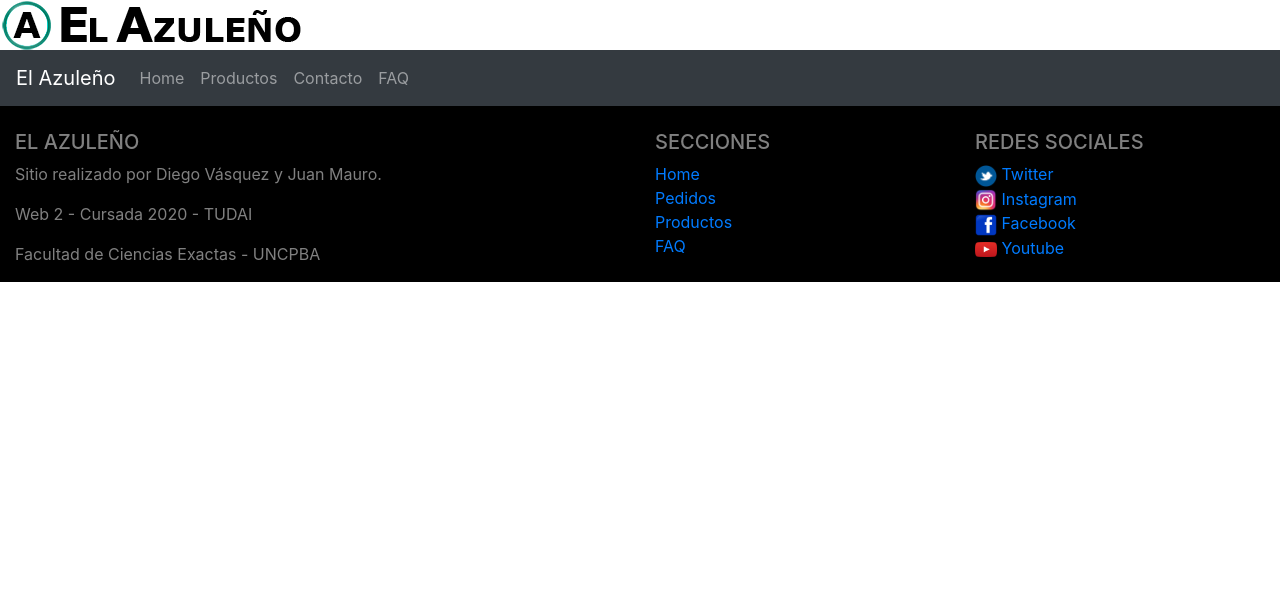
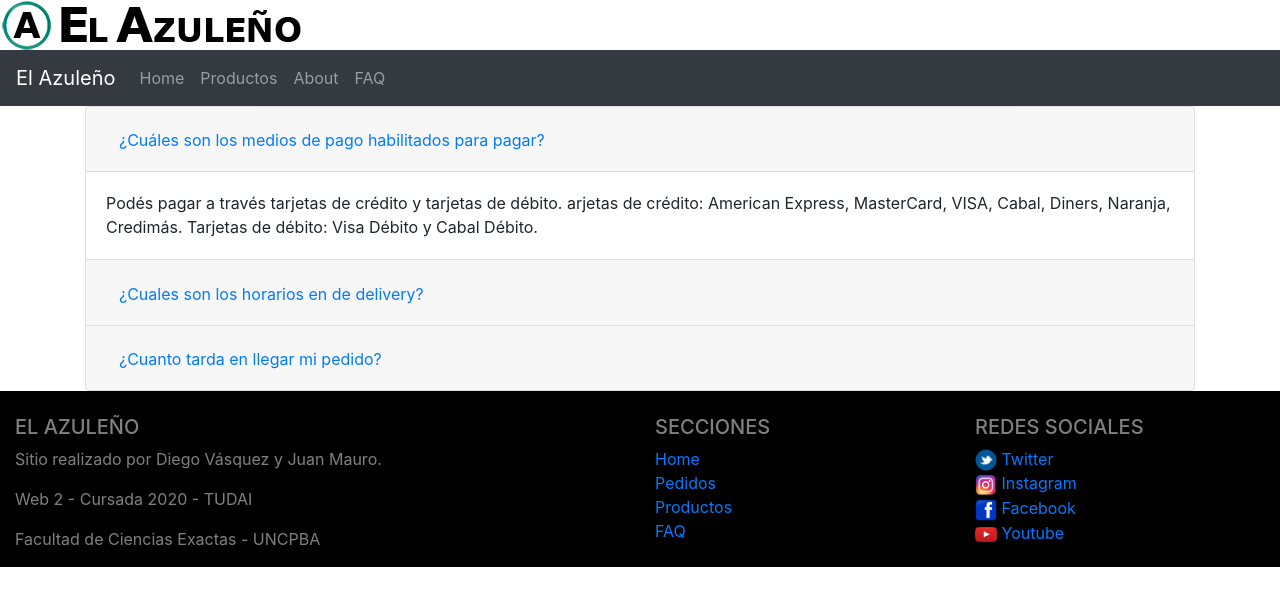
Before and after one commit to Juanemauro/angular-azuleniocomidas, an Angular app: page /faq in a window 1280 px wide. Before the commit this address led to /. Shown: the top 606 px of the page. Built offline with nearby package versions, Linux system fonts and the light colour scheme.

Commit message:
Faq sin botones.

```diff
--- a/src/app/app.component.html
+++ b/src/app/app.component.html
@@ -13,10 +13,10 @@
           <a class="nav-link" [routerLink]="['/productos']">Productos</a>
       </li>
       <li class="nav-item">
-        <a class="nav-link" [routerLink]="['/about']">Contacto</a>
+        <a class="nav-link" [routerLink]="['/about']">About</a>
     </li>
       <li class="nav-item">
-          <a class="nav-link" [routerLink]="['/faq']">FAQ</a>
+        <a class="nav-link" [routerLink]="['/faq']">FAQ</a>
       </li>
     </ul>
   </div>
--- a/src/app/app.module.ts
+++ b/src/app/app.module.ts
@@ -21,7 +21,7 @@ import { DeliveryFaqComponent } from './delivery-faq/delivery-faq.component';
     DeliveryProductosComponent,
     DeliveryAboutComponent,
     DeliveryAzulenioComponent,
-    DeliveryFaqComponent
+    DeliveryFaqComponent,
   ],
   imports: [
     BrowserModule,
--- a/src/app/delivery-faq/delivery-faq.component.html
+++ b/src/app/delivery-faq/delivery-faq.component.html
@@ -1 +1,57 @@
-<p>delivery-faq works!</p>
+
+<div clas="slide">
+    <div class="accordion" id="accordionExample">
+        <div class="card">
+            <div class="card-header" id="headingOne">
+                <h2 class="mb-0">
+                    <button class="btn btn-link" type="button" data-toggle="collapse"
+                        data-target="#collapseOne" aria-expanded="true" aria-controls="collapseOne">
+                        ¿Cuáles son los medios de pago habilitados para pagar?
+                    </button>
+                </h2>
+            </div>
+
+        <div id="collapseOne" class="collapse show" aria-labelledby="headingOne"
+            data-parent="#accordionExample">
+            <div class="card-body">
+                Podés pagar a través tarjetas de crédito y tarjetas de débito.
+                arjetas de crédito: American Express, MasterCard, VISA, Cabal, Diners, Naranja,
+                Credimás.
+                Tarjetas de débito: Visa Débito y Cabal Débito.
+            </div>
+        </div>
+    </div>
+    <div class="card">
+        <div class="card-header" id="headingTwo">
+            <h2 class="mb-0">
+                <button class="btn btn-link collapsed" type="button" data-toggle="collapse"
+                    data-target="#collapseTwo" aria-expanded="false" aria-controls="collapseTwo">
+                    ¿Cuales son los horarios en de delivery?
+                </button>
+            </h2>
+        </div>
+        <div id="collapseTwo" class="collapse" aria-labelledby="headingTwo"
+            data-parent="#accordionExample">
+            <div class="card-body">
+                Desde las 11:00 hasta las 02:00hs
+            </div>
+        </div>
+    </div>
+    <div class="card">
+        <div class="card-header" id="headingThree">
+            <h2 class="mb-0">
+                <button class="btn btn-link collapsed" type="button" data-toggle="collapse"
+                    data-target="#collapseThree" aria-expanded="false" aria-controls="collapseThree">
+                    ¿Cuanto tarda en llegar mi pedido?
+                </button>
+            </h2>
+        </div>
+        <div id="collapseThree" class="collapse" aria-labelledby="headingThree"
+            data-parent="#accordionExample">
+            <div class="card-body">
+                Entre 40 y 60 minutos.
+            </div>
+        </div>
+    </div>
+</div>
+</div>
```
Also changed, not shown: src/app/app-routing.module.ts (+6 -5 lines).
